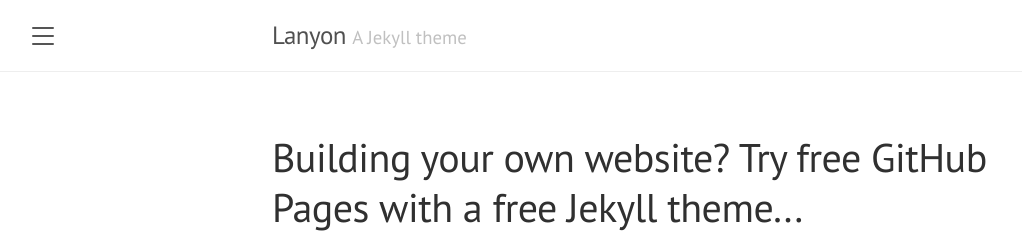
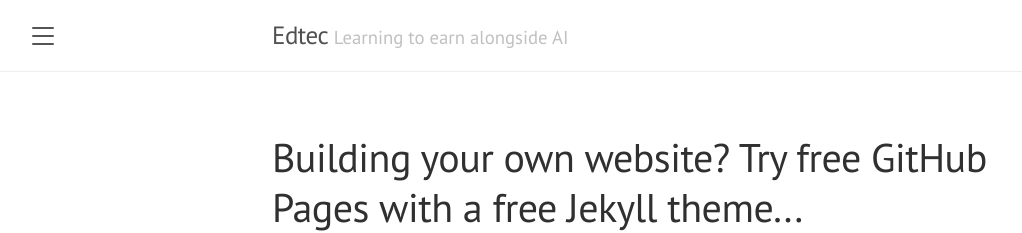
Before and after one commit to relyingonmicrosoft/relyingonmicrosoft.github.io, a Jekyll site: the page built from index.html, in a window 1280 px wide. Shown: the top 233 px of the page, without its empty margins (8-1030 px from the left). Built offline with Jekyll 4.4.1, drawn with Linux system fonts in a browser that asks for light colours; the list of posts is cut into pages by our own code.

Commit message:
Update _config.yml

```diff
--- a/_config.yml
+++ b/_config.yml
@@ -1,19 +1,19 @@
 remote_theme: poole/lanyon
 
 # Setup
-title:               Lanyon
-tagline:             'A Jekyll theme'
-description:         'A reserved <a href="https://jekyllrb.com" target="_blank">Jekyll</a> theme that places the utmost gravity on content with a hidden drawer. Made by <a href="https://twitter.com/mdo" target="_blank">@mdo</a>.'
-url:                 http://lanyon.getpoole.com
+title:               Edtec
+tagline:             'Learning to earn alongside AI'
+description:         'A learning blog. And hopefully one day an earning blog. Made by <a href="https://twitter.com/adamedtec" target="_blank">@adamedtec</a>.'
+url:                 http://edtec.ai
 baseurl:             ''
 paginate:            5
 permalink:           pretty
 
 # About/contact
 author:
-  name:              Mark Otto
-  url:               https://twitter.com/mdo
-  email:             markdotto@gmail.com
+  name:              Adam Rudd
+  url:               https://twitter.com/adamedtec
+  email:             adam@edtec.ai
 
 # Gems
 plugins:
@@ -21,4 +21,4 @@ plugins:
 
 # Custom vars
 version:             1.1.0
-google_analytics_id: #UA-XXXX-Y
+google_analytics_id: G-62Q05YSKJF
```
